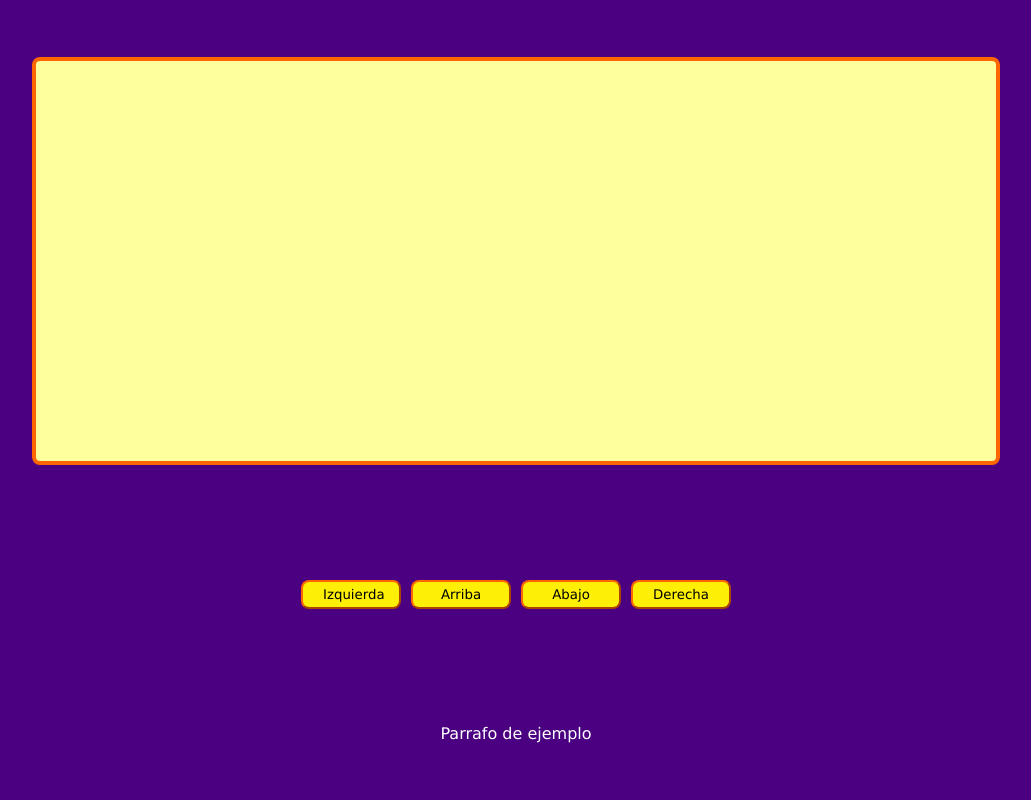
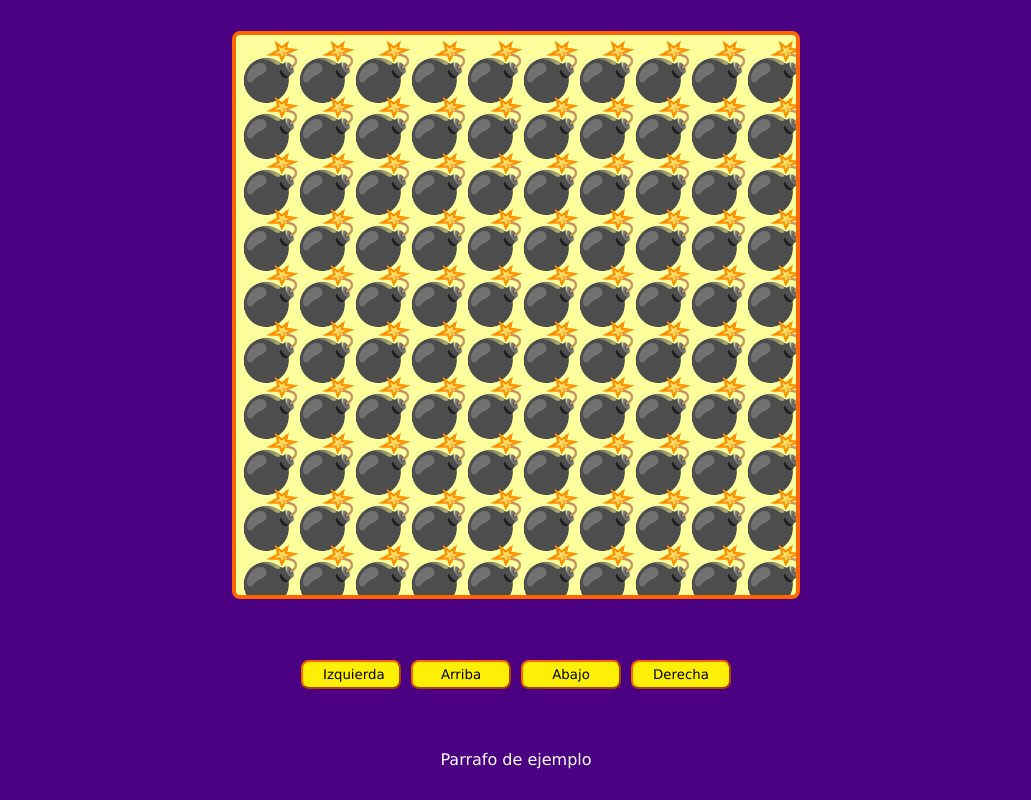
Before and after one commit to ekimColab/TPracticoVideoJuego, a plain HTML site: page index.html in a window 1280 px wide. Shown: the whole page, without its empty margins (124-1155 px from the left). Drawn offline with Linux system fonts and the light colour scheme.

Commit message:
Video 4, se generan funciones de starGame y setCanvasSize

```diff
--- a/game.js
+++ b/game.js
@@ -1,8 +1,25 @@
  const canvas = document.querySelector('#game');
  const game = canvas.getContext('2d');
+ let canvasSize;
+ let elementSize;
+
+ // Este es el orden correcto para que el render no borre las bombas y ordenar los procesos en funciones
+ window.addEventListener('load', setCanvasSize);
+ window.addEventListener('resize', setCanvasSize);
 
 
- window.addEventListener('load', startGame);
+ function setCanvasSize(){
+    // para hacer que el canvas adopte el tamaño de la ventana html se requiere de realizar los siguientes comandos
+
+    canvasSize = Math.min(canvasSize = window.innerHeight *.7, canvasSize = window.innerWidth *.7);
+    canvas.setAttribute( 'width', canvasSize );
+    canvas.setAttribute( 'height', canvasSize);
+    // dividinos el canvas entre 10
+    elementSize = canvasSize /10;
+
+    startGame()
+ }
+
  function startGame(){
     //game.fillRect(0,0,100,1000);
     //game.cleanRect(50,50,50,50);
@@ -14,9 +31,11 @@
     //game.textAlign = 'left';
     //game.fillText( 'Pandamonio', 25, 25);
 
-
-    canvas.setAttribute( 'width', window.innerWidth *.75 );
-    canvas.setAttribute( 'height', window.innerHeight *.5);
-
-
- }
+    game.font = elementSize + 'px Verdana'; // debemos de poner tanto tamaño y tipo de fuente
+    for (let x = 0; x < 10; x++) {
+        for (let y = 1; y <= 10; y++) {
+            game.fillText ( emojis['X'], elementSize * x, elementSize * y ) ;
+        }
+    }
+    console.log({canvasSize, elementSize});
+}
--- a/index.html
+++ b/index.html
@@ -3,7 +3,7 @@
 <head>
     <meta charset="UTF-8">
     <meta name="viewport" content="width=device-width, initial-scale=1.0">
-    <title>Pandeminio</title>
+    <title>Pandamonio</title>
     <link rel="stylesheet" href="./styles.css">
 </head>
 <body>
--- a/maps.js
+++ b/maps.js
@@ -0,0 +1,54 @@
+/*
+ * Reglas:
+ * El final de cada nivel debe ser el inicio del siguiente
+*/
+
+const emojis = {
+    '-': ' ',
+    'O': '🚪',
+    'X': '💣',
+    'I': '🎁',
+    'PLAYER': '💀',
+    'BOMB_COLLISION': '🔥',
+    'GAME_OVER': '👎',
+    'WIN': '🏆',
+    'HEART': '❤️',
+  };
+
+  const maps = [];
+  maps.push(`
+    IXXXXXXXXX
+    -XXXXXXXXX
+    -XXXXXXXXX
+    -XXXXXXXXX
+    -XXXXXXXXX
+    -XXXXXXXXX
+    -XXXXXXXXX
+    -XXXXXXXXX
+    -XXXXXXXXX
+    OXXXXXXXXX
+  `);
+  maps.push(`
+    O--XXXXXXX
+    X--XXXXXXX
+    XX----XXXX
+    X--XX-XXXX
+    X-XXX--XXX
+    X-XXXX-XXX
+    XX--XX--XX
+    XX--XXX-XX
+    XXXX---IXX
+    XXXXXXXXXX
+    `);
+  maps.push(`
+    I-----XXXX
+    XXXXX-XXXX
+    XX----XXXX
+    XX-XXXXXXX
+    XX-----XXX
+    XXXXXX-XXX
+    XX-----XXX
+    XX-XXXXXXX
+    XX-----OXX
+    XXXXXXXXXX
+  `);
```
